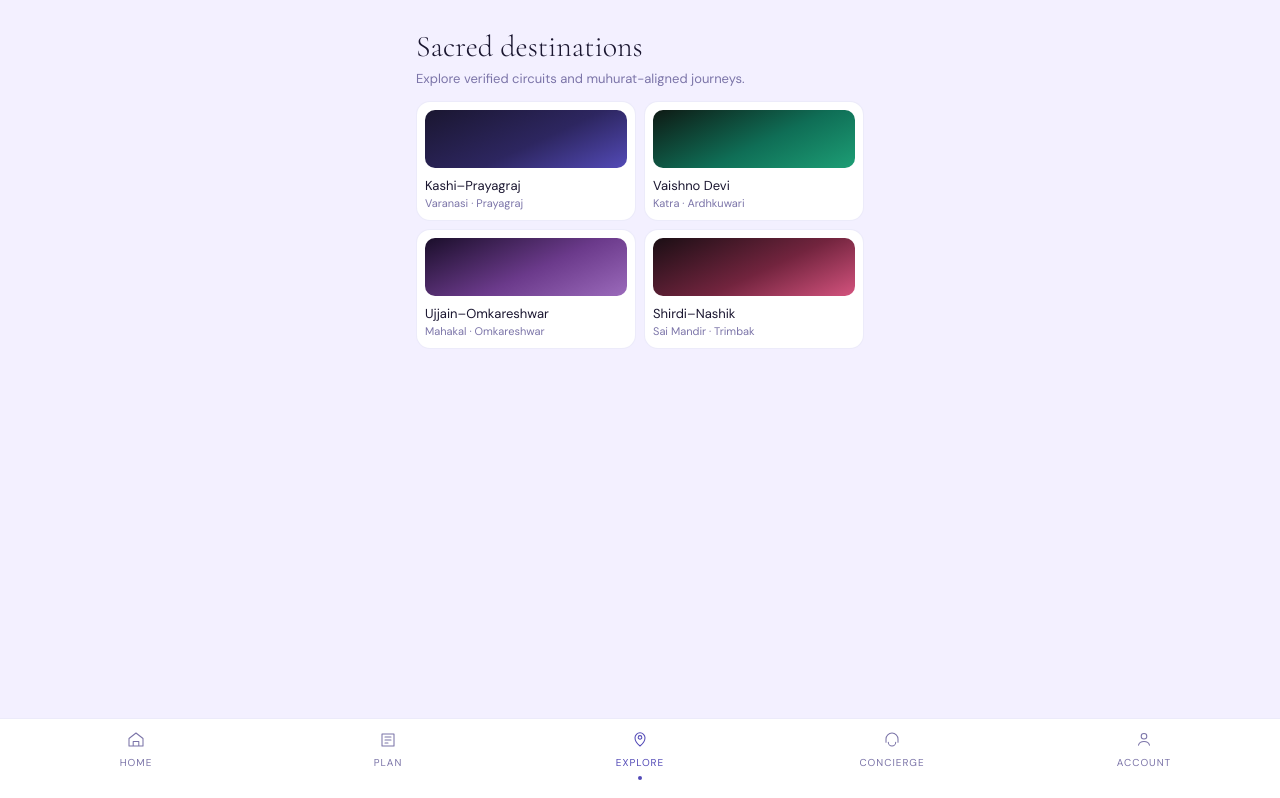
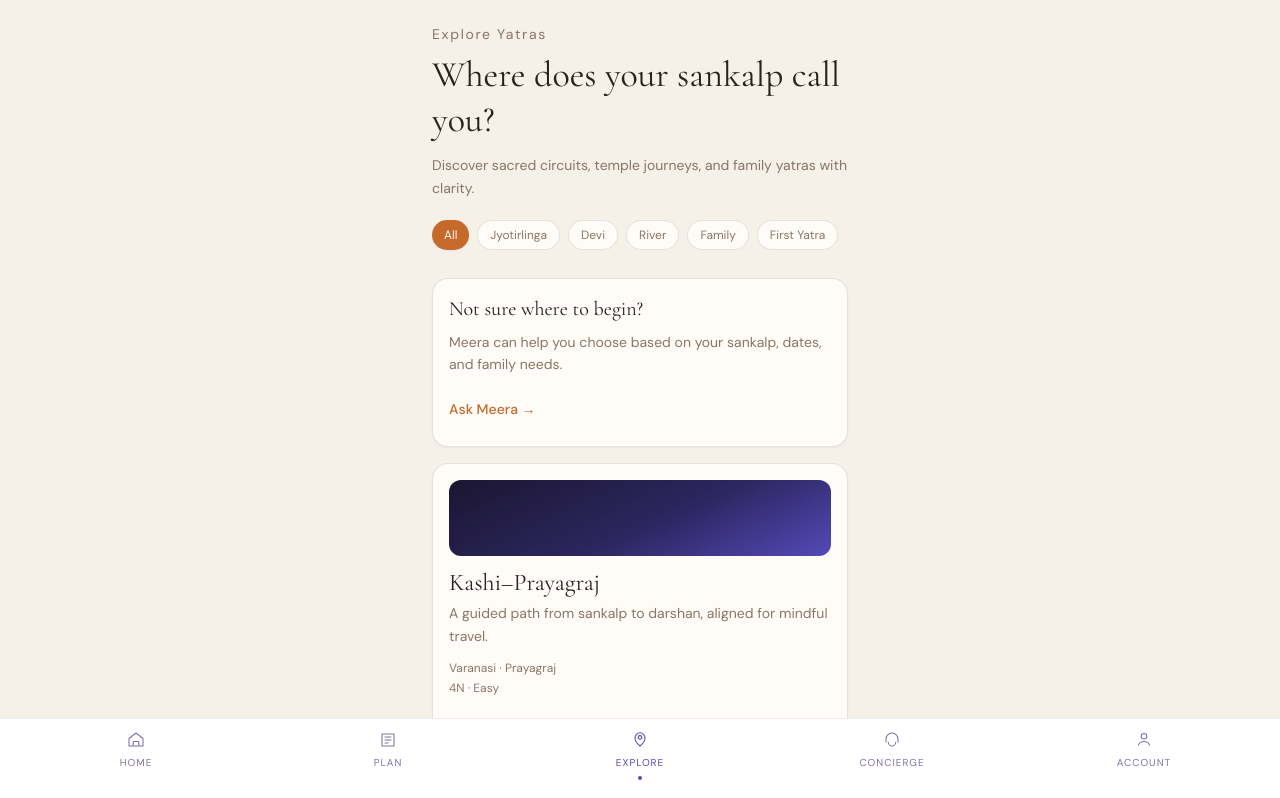
Before and after one commit to Aayush2307/yaatri, a Next.js app: page /explore in a window 1280 px wide. Shown: the top 798 px of the page. Built offline with nearby package versions, Linux system fonts and the light colour scheme; sample sign-in values are in the browser's storage.

Commit message:
feat: redesign explore to match home visual language

```diff
--- a/app/(app)/explore/page.tsx
+++ b/app/(app)/explore/page.tsx
@@ -1,23 +1,92 @@
 'use client';
 
+import Link from 'next/link';
+import { useMemo, useState } from 'react';
 import { BottomNav } from '@/components/layout/BottomNav';
 import { circuits } from '@/lib/mockData';
 
+const intentChips = ['All', 'Jyotirlinga', 'Devi', 'River', 'Family', 'First Yatra'] as const;
+
+type IntentChip = (typeof intentChips)[number];
+
 export default function ExplorePage() {
+  const [activeIntent, setActiveIntent] = useState<IntentChip>('All');
+
+  const visibleCircuits = useMemo(() => {
+    if (activeIntent === 'All') return circuits;
+
+    return circuits.filter((c) => {
+      const title = c.name.toLowerCase();
+      const stops = c.stops.toLowerCase();
+
+      if (activeIntent === 'Jyotirlinga') return title.includes('omkareshwar') || stops.includes('mahakal') || stops.includes('trimbak');
+      if (activeIntent === 'Devi') return title.includes('vaishno') || stops.includes('devi');
+      if (activeIntent === 'River') return title.includes('kashi') || title.includes('prayag') || stops.includes('prayagraj');
+      if (activeIntent === 'Family') return true;
+      if (activeIntent === 'First Yatra') return c.nights.includes('3');
+      return true;
+    });
+  }, [activeIntent]);
+
   return (
-    <main className="min-h-screen bg-bg-surface px-5 pb-24 pt-6">
-      <div className="mx-auto max-w-md">
-        <h1 className="font-serif text-[30px] font-light text-text-dark">Sacred destinations</h1>
-        <p className="pb-3 text-[13px] text-text-muted">Explore verified circuits and muhurat-aligned journeys.</p>
-        <div className="grid grid-cols-2 gap-2">
-          {circuits.map((c) => (
-            <article key={c.id} className="rounded-card border-[0.5px] border-divider bg-white p-2">
-              <div className="h-[58px] rounded-[10px]" style={{ background: c.gradient }} />
-              <p className="pt-2 text-[13px] text-text-dark">{c.name}</p>
-              <p className="text-[11px] text-text-muted">{c.stops}</p>
+    <main className="min-h-screen bg-[#F5F0E8] pb-24 text-[#2B2119]">
+      <div className="mx-auto max-w-md px-4 pt-6">
+        <section>
+          <p className="text-sm tracking-[0.12em] text-[#8A7665]">Explore Yatras</p>
+          <h1 className="pt-2 font-serif text-4xl leading-tight">Where does your sankalp call you?</h1>
+          <p className="pt-3 text-sm leading-relaxed text-[#8A7665]">
+            Discover sacred circuits, temple journeys, and family yatras with clarity.
+          </p>
+        </section>
+
+        <section className="mt-5">
+          <div className="no-scrollbar flex gap-2 overflow-x-auto pb-1">
+            {intentChips.map((chip) => {
+              const isActive = chip === activeIntent;
+              return (
+                <button
+                  key={chip}
+                  type="button"
+                  onClick={() => setActiveIntent(chip)}
+                  className={`rounded-full px-3 py-1.5 text-xs whitespace-nowrap transition ${
+                    isActive
+                      ? 'bg-[#C66A2B] text-[#FFFCF7] shadow-sm'
+                      : 'border border-[rgba(43,33,25,0.12)] bg-[#FFFCF7] text-[#8A7665]'
+                  }`}
+                >
+                  {chip}
+                </button>
+              );
+            })}
+          </div>
+        </section>
+
+        <section className="mt-6 space-y-4">
+          <div className="rounded-2xl border border-[rgba(43,33,25,0.12)] bg-[#FFFCF7] p-4 shadow-sm">
+            <p className="font-serif text-xl">Not sure where to begin?</p>
+            <p className="pt-2 text-sm leading-relaxed text-[#8A7665]">
+              Meera can help you choose based on your sankalp, dates, and family needs.
+            </p>
+            <Link href="/concierge" className="mt-3 inline-flex min-h-[42px] items-center text-sm font-medium text-[#C66A2B]">
+              Ask Meera →
+            </Link>
+          </div>
+
+          {visibleCircuits.map((c) => (
+            <article key={c.id} className="rounded-2xl border border-[rgba(43,33,25,0.12)] bg-[#FFFCF7] p-4 shadow-sm">
+              <div className="h-[76px] rounded-xl" style={{ background: c.gradient }} />
+              <h2 className="pt-3 font-serif text-2xl leading-tight text-[#2B2119]">{c.name}</h2>
+              <p className="pt-1 text-sm leading-relaxed text-[#8A7665]">A guided path from sankalp to darshan, aligned for mindful travel.</p>
+              <div className="pt-3 text-xs text-[#8A7665]">
+                <p>{c.stops}</p>
+                <p className="pt-1">{c.nights} · Easy</p>
+              </div>
+              <Link href={`/destination/${c.id}`} className="mt-3 inline-flex min-h-[42px] items-center text-sm font-medium text-[#C66A2B]">
+                View Yatra →
+              </Link>
             </article>
           ))}
-        </div>
+        </section>
       </div>
       <div className="fixed bottom-0 left-0 right-0"><BottomNav active="explore" /></div>
     </main>
```
